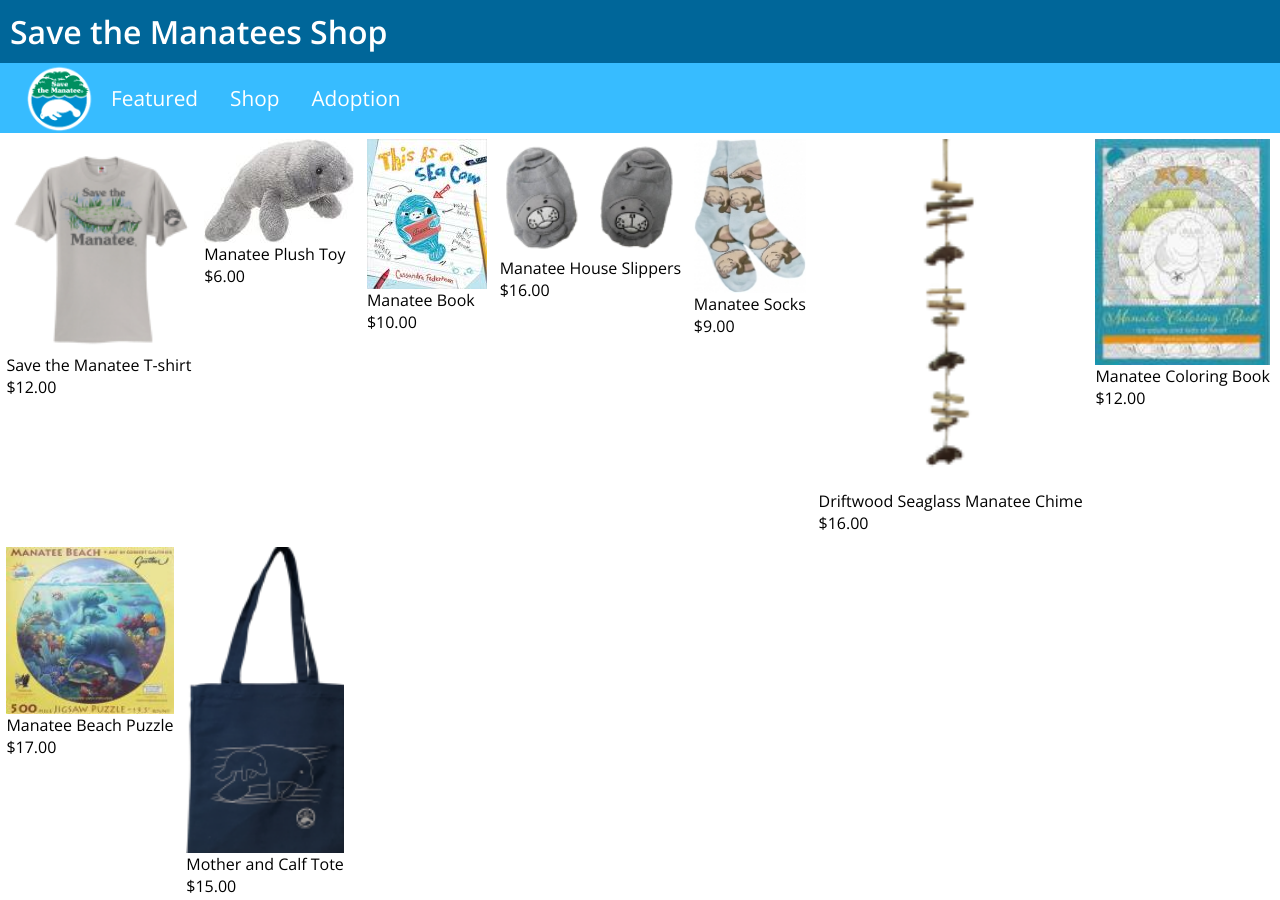
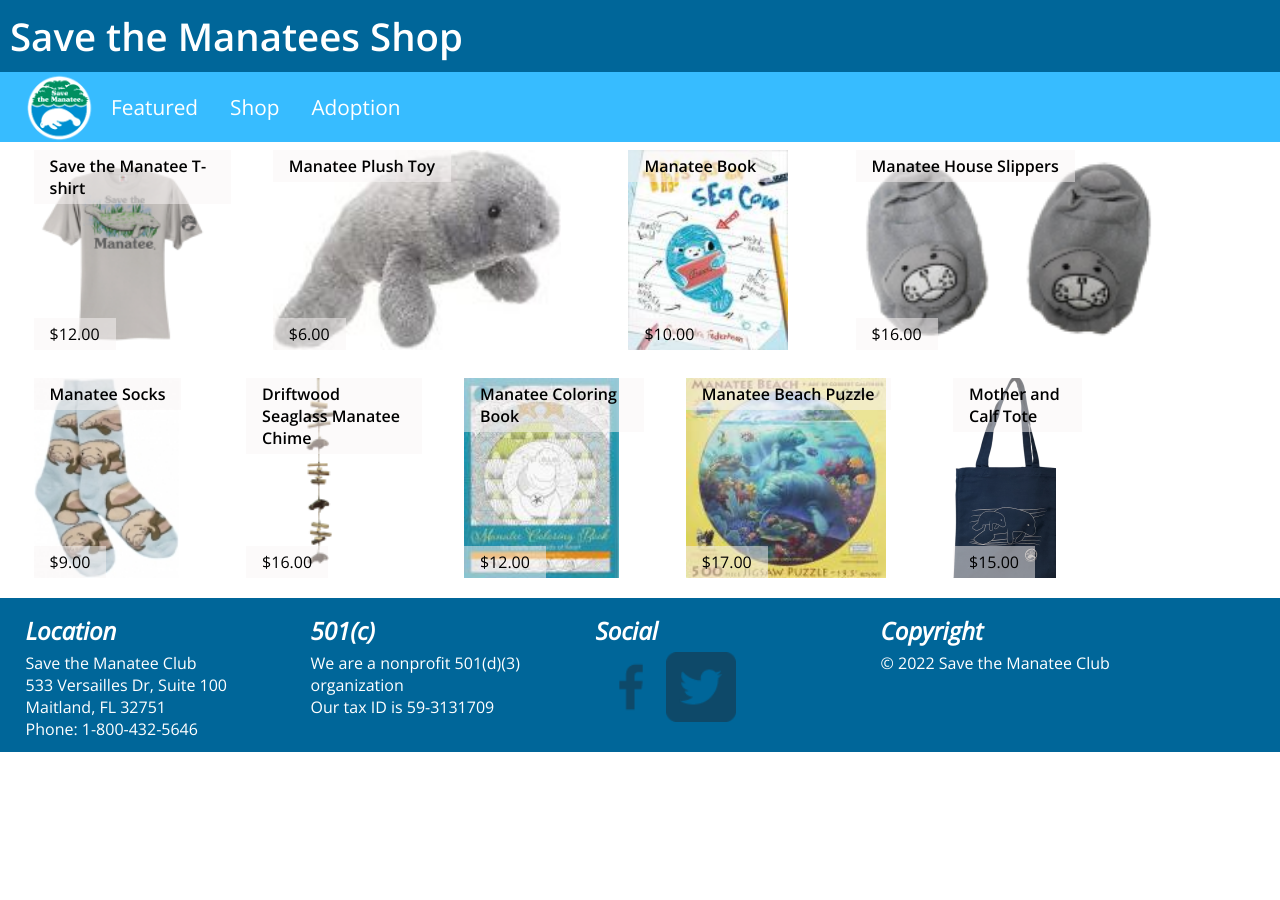
Before and after one commit to natinthegarden/Manatee-Website-Redesign, a plain HTML site: page index.html in a window 1280 px wide. Shown: the top 900 px of the page. After the commit the page ends 800 px from the top, so only its background shows below. Drawn offline with nearby package versions, Linux system fonts and the light colour scheme.

Commit message:
more responsive and animations

```diff
--- a/index.html
+++ b/index.html
@@ -27,10 +27,10 @@
         <!--Navigation stuff-->
 
         <nav class="navbar">
-            <img src="images/manatee logo.png" class="manateelogo" width=70px height=70px />
+            <img src="images/manatee logo.png" id="manateelogo" width=70px height=70px />
             <ul class="navMenu" id="navMenu">
                 <li class="navItem"><a href="featured.html" class="navLink">Featured</a></li>
-                <li class="navItem"><a href="#" class="navLink">Shop</a></li>
+                <li class="navItem active"><a href="#" class="navLink">Shop</a></li>
                 <li class="navItem"><a href="Adoption.html" class="navLink">Adoption</a></li>
             </ul>
 
@@ -50,58 +50,76 @@
 
     <main class="manateeGallery">
 
-        <div class="manateeCard">
+        <div class="manateeCard" class="row limited">
+            <section class="column small-12 medium-6 labeled">
+                <h4>Save the Manatee T-shirt</h4>
                 <img src="images/manatee T-shirt.png">
-            <p>Save the Manatee T-shirt</p>
-            <price>$12.00</price>
+                <h6>$12.00</h6>
+            </section>
         </div>
 
-        <div class="manateeCard">
+        <div class="manateeCard" class="row limited">
+            <section class="column small-12 medium-6 labeled">
+                <h4>Manatee Plush Toy</h4>
                 <img src="images/manatee plush toy.jpg">
-            <p>Manatee Plush Toy</p>
-            <price>$6.00</price>
+                <h6>$6.00</h6>
+            </section>
         </div>
 
-        <div class="manateeCard">
+        <div class="manateeCard" class="row limited">
+            <section class="column small-12 medium-6 labeled">
+                <h4>Manatee Book</h4>
                 <img src="images/manatee book.jpg">
-            <p>Manatee Book</p>
-            <price>$10.00</price>
+                <h6>$10.00</h6>
+            </section>
         </div>
 
-        <div class="manateeCard">
+        <div class="manateeCard" class="row limited">
+            <section class="column small-12 medium-6 labeled">
+                <h4>Manatee House Slippers</h4>
                 <img src="images/manatee slippers.png">
-            <p>Manatee House Slippers</p>
-            <price>$16.00</price>
+                <h6>$16.00</h6>
+            </section>
         </div>
 
-        <div class="manateeCard">
+        <div class="manateeCard" class="row limited">
+            <section class="column small-12 medium-6 labeled">
+                <h4>Manatee Socks</h4>
                 <img src="images/manatee socks.jpg">
-            <p>Manatee Socks</p>
-            <price>$9.00</price>
+                <h6>$9.00</h6>
+            </section>
         </div>
 
-        <div class="manateeCard">
+        <div class="manateeCard" class="row limited">
+            <section class="column small-12 medium-6 labeled">
+                <h4>Driftwood Seaglass Manatee Chime</h4>
                 <img src="images/manatee chime.png">
-            <p>Driftwood Seaglass Manatee Chime</p>
-            <price>$16.00</price>
+                <h6>$16.00</h6>
+            </section>
         </div>
 
-        <div class="manateeCard">
+        <div class="manateeCard" class="row limited">
+            <section class="column small-12 medium-6 labeled">
+                <h4>Manatee Coloring Book</h4>
                 <img src="images/manatee coloring book.jpg">
-            <p>Manatee Coloring Book</p>
-            <price>$12.00</price>
+                <h6>$12.00</h6>
+            </section>
         </div>
 
-        <div class="manateeCard">
+        <div class="manateeCard" class="row limited">
+            <section class="column small-12 medium-6 labeled">
+                <h4>Manatee Beach Puzzle</h4>
                 <img src="images/manatee beach puzzle.jpg">
-            <p>Manatee Beach Puzzle</p>
-            <price>$17.00</price>
+                <h6>$17.00</h6>
+            </section>
         </div>
 
-        <div class="manateeCard">
+        <div class="manateeCard" class="row limited">
+            <section class="column small-12 medium-6 labeled">
+                <h4>Mother and Calf Tote</h4>
                 <img src="images/manatee tote.png">
-            <p>Mother and Calf Tote</p>
-            <price>$15.00</price>
+                <h6>$15.00</h6>
+            </section>
         </div>
 
     </main>
@@ -125,8 +143,8 @@
             </div>
             <div class="column small-12 medium-6 large-3">
                 <h2> Social</h2>
-                <img src="images/facebook.png">
-                <img src="images/twitter-wrap.png">
+                <img src="images/facebook.png" class="social">
+                <img src="images/twitter-wrap.png" class="social">
 
             </div>
             <div class="column small-12 medium-6 large-3">
--- a/script.js
+++ b/script.js
@@ -14,9 +14,9 @@
 
 
 function validateForm() {
-    let x = document.forms["myForm"]["fname"].value;
+    let x = document.forms["myForm"]["email"].value;
     if (x == "") {
-        alert("Name must be filled out");
+        alert("Email must be filled out");
         return false;
     }
 }
--- a/styles.css
+++ b/styles.css
@@ -6,10 +6,15 @@
 
 }
 
+#manateelogo {
+    height: 70px;
+    width: 70px;
+}
+
 /*header styling*/
 
 .header {
-    font-size: 1rem;
+    font-size: 1.4rem;
     display: flexbox;
     color: white;
     background-color: #006699;
@@ -17,7 +22,7 @@
 
 .header h1 {
     padding: 10px;
-    top: 18px;
+    top: 30px;
     left: 10px;
 }
 
@@ -127,20 +132,47 @@
     display: flex;
     justify-content: center;
     align-items: center;
-
-
 }
 
+/* hero styling continued and Css text slide Animation*/
 .hero-title {
     font-size: 3rem;
     font-weight: 900;
     margin-bottom: 0;
+    animation-duration: 4s;
+    animation-name: slidein;
+}
+
+@keyframes slidein {
+    from {
+        margin-right: 100%;
+        width: 300%
+    }
+
+    to {
+        margin-right: 0%;
+        width: 100%;
+    }
 }
 
 .hero-subtitle {
     font-size: 2rem;
     font-weight: 700;
     margin-top: 1rem;
+    animation-duration: 4s;
+    animation-name: slideindo;
+}
+
+@keyframes slideindo {
+    from {
+        margin-right: 100%;
+        width: 200%
+    }
+
+    to {
+        margin-right: 0%;
+        width: 100%;
+    }
 }
 
 .hero-button {
@@ -157,20 +189,51 @@
     outline-color: #37bcff;
 }
 
+
 /*manatee shop gallery*/
 .manateeGallery {
     display: flex;
     flex-direction: row;
     flex-wrap: wrap;
     align-content: flex-start;
-
-
 }
 
 .manateeCard {
     display: flex;
     flex-direction: column;
-    margin: .4rem;
+    margin: .5rem;
+}
+
+.labeled {
+    position: relative
+}
+
+.labeled h4 {
+    position: absolute;
+    background-color: rgba(250, 246, 246, 0.5);
+    margin: 0;
+
+    padding: .3rem 1rem;
+}
+
+.labeled h6 {
+    position: absolute;
+    background-color: rgba(250, 246, 246, 0.5);
+    bottom: 0;
+    margin: 0;
+
+    padding: .3rem 1rem;
+    font-size: 1rem;
+    font-weight: 200;
+}
+
+
+
+img {
+    float: left;
+    width: 200x;
+    height: 200px;
+    object-fit: cover;
 }
 
 
@@ -185,8 +248,6 @@
     margin: 0 0 .75rem;
 }
 
-
-
 .row {
     clear: both;
 }
@@ -197,7 +258,7 @@
 }
 
 .column {
-    float: left;
+    align-items: center;
 }
 
 .small-12 {
@@ -227,9 +288,22 @@
     clear: both;
 }
 
+.small-12 {
+    width: 100%;
+}
+
+.social {
+    height: 70px;
+    width: 70px;
+}
+
+
 @media only screen and (min-width: 300px) and (max-width:767px) {
     /* CSS mobile*/
 
+    .small-12 {
+        width: 100%;
+    }
 
     /*hamburger button and navigation chagning onto small screen stuff*/
     .hamburger {
@@ -245,13 +319,11 @@
         background-color: rgb(90, 200, 164);
         text-align: center;
         transition: 0.3s;
-
     }
 
     .navMenu {
         text-align: center;
         display: none;
-
     }
 
     .manateelogo {
@@ -260,8 +332,8 @@
 
     .navItem {
         margin: 16px 0;
-
-
+        display: block;
+        display: flex;
     }
 
 
@@ -278,6 +350,13 @@
         width: 50%;
     }
 
+    .header {
+        font-size: 1.2em;
+        display: flexbox;
+        color: white;
+        background-color: #006699;
+    }
+
 }
 
 @media only screen and (min-width: 1024px) {
@@ -287,4 +366,12 @@
     .large-3 {
         width: 25%;
     }
+
+    .header {
+        font-size: 1.2em;
+        display: flexbox;
+        color: white;
+        background-color: #006699;
+    }
+
 }
```
Also changed, not shown: Adoption.html (+10 -17 lines), featured.html (+10 -10 lines). Lines whose indentation alone changed are shown as unchanged.
